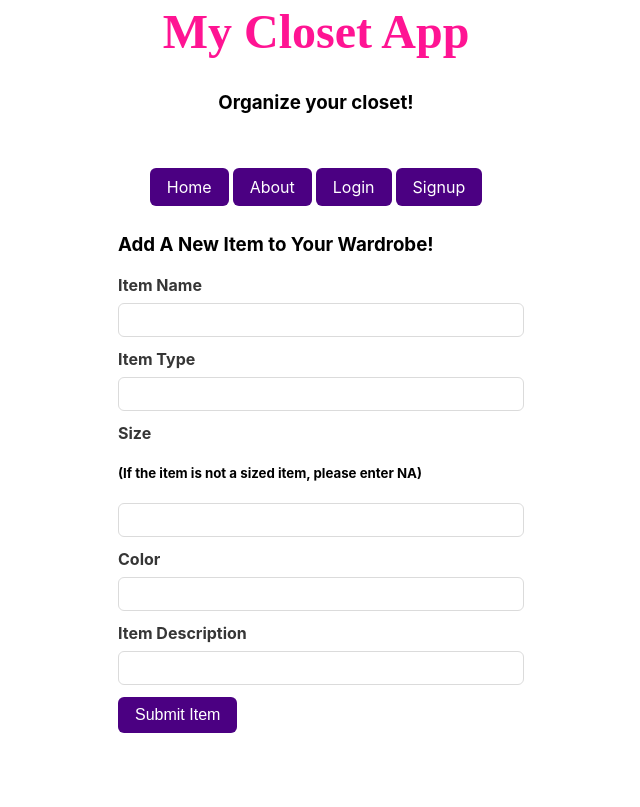
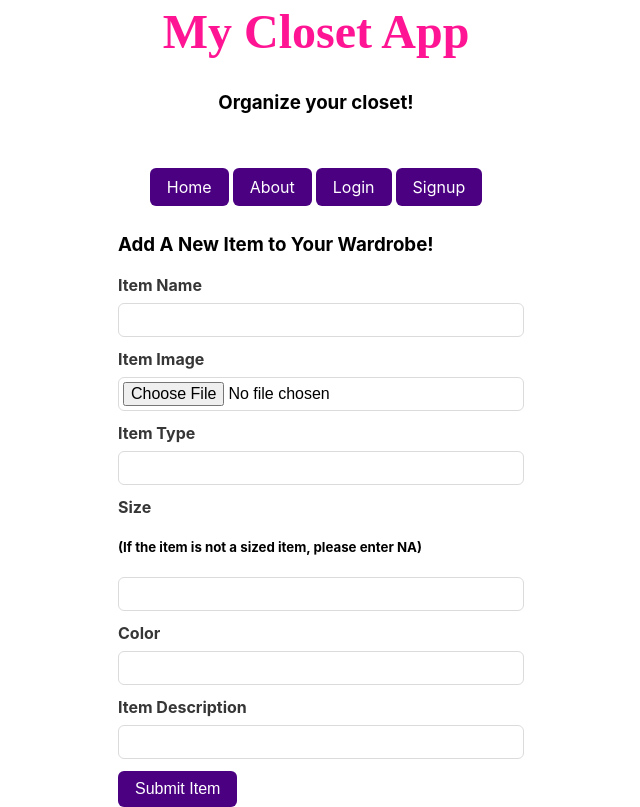
Before and after one commit to e-clawson/my-closet-app, a React (Create React App) app in the folder client/: page /newitem in a window 1280 px wide. Shown: the whole page, without its empty margins (324-964 px from the left). Built offline with nearby package versions, Linux system fonts and the light colour scheme; no server answers.

Commit message:
image file space in form

```diff
--- a/client/src/components/items/ItemCard.js
+++ b/client/src/components/items/ItemCard.js
@@ -62,8 +62,8 @@ const ItemCard = ({item, handleError}) => {
             <h4>Size: {item.size}</h4>
             <h4>Color: {item.color}</h4>
             <h4>Description: {item.description}</h4>
-            {/* <h4>Content: {location.pathname !== "/items" ? finalItem.content : `${finalItem.content.slice(0, 20)}...`}</h4>
-            {finalPost.mediaUrl ? <img src={finalPost.mediaUrl} alt="Media explanation here" /> : null} */}
+            <h4>Content: {location.pathname !== "/items" ? finalItem.content : `${finalItem.content.slice(0, 20)}...`}</h4>
+            {finalItem.mediaUrl ? <img src={finalItem.mediaUrl} alt="Image Explanation Here" /> : null}
             {location.pathname !== "/items" ? <>
               <button name="edit-mode" id="edit-btn" onClick={handleClick}>Edit</button>
               <button name="delete" id="delete-btn" onClick={handleClick}>Delete</button>
--- a/client/src/components/items/NewItemForm.js
+++ b/client/src/components/items/NewItemForm.js
@@ -4,12 +4,15 @@ import { Button, Input, FormField, Label } from "../../styles";
 import Container from '@mui/material/Container';
 
 const ItemForm = () => {
+  // const itemImageFile = React.createRef()
+
   const [item, setItem] = useState({
       name: "",
       item_type: "",
       size: "",
       color: "",
       description: "",
+      item_image: "",
   });
 
   const history = useHistory()
@@ -23,7 +26,7 @@ const ItemForm = () => {
 
   const handleSubmit = e => {
       e.preventDefault()
-      if ([item.name, item.item_type, item.size, item.color, item.description].some(val => val.trim() === "")) {
+      if ([item.name, item.item_type, item.size, item.color, item.description, item.item_image].some(val => val.trim() === "")) {
         alert("Please provide all the requested information")
       }
       history.push("/home")
@@ -34,6 +37,7 @@ const ItemForm = () => {
       size: item.size,
       color: item.color,
       description: item.description,
+      item_image: item.item_image,
   }
 
   fetch("api/v1/items", {
@@ -58,6 +62,17 @@ const ItemForm = () => {
           name="name"
           autoComplete="off"
           value={setItem.item_name}
+          onChange={handleChange}
+        />
+         </FormField>
+         <FormField>
+         <Label htmlFor="Item Image">Item Image</Label>
+        <Input
+          type="file"
+          name="item_image"
+          // ref={this.itemImageFile}
+          autoComplete="off"
+          value={setItem.item_image}
           onChange={handleChange}
         />
          </FormField>
```
